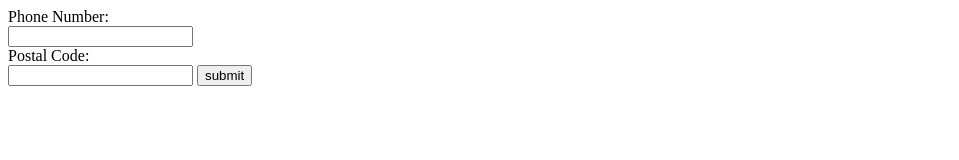
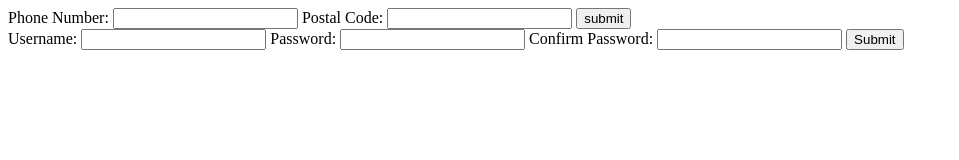
Before and after one commit to QuentinMcCarthy/regex-intro, a plain HTML site: page index.html in a window 1280 px wide. Shown: the whole page, without its empty margins (0-959 px from the left). Drawn offline with Linux system fonts and the light colour scheme.

Commit message:
Login form validation

```diff
--- a/index.html
+++ b/index.html
@@ -7,17 +7,27 @@
 	<body>
 		<form onsubmit="validatePhPost()">
 			<label for="phoneNum">Phone Number:</label>
-			<br>
 			<input id="phoneNum" type="text" name="phoneNum" value="">
-			<br>
 
 			<label for="postCode">Postal Code:</label>
-			<br>
 			<input id="postCode" type="text" name="postCode" value="">
 
 			<input type="submit" name="" value="submit">
 		</form>
 
+		<form onsubmit="validateLogin()">
+			<label for="username">Username:</label>
+			<input id="username" type="text" name="username" value="">
+
+			<label for="password">Password:</label>
+			<input id="password" type="password" name="" value="">
+
+			<label for="confirmPass">Confirm Password:</label>
+			<input id="confirmPass" type="password" name="confirmPass" value="">
+
+			<input type="submit" value="Submit">
+		</form>
+
 		<script src="js/script.js"></script>
 	</body>
 </html>
--- a/js/script.js
+++ b/js/script.js
@@ -24,3 +24,95 @@ function validatePhPost(){
 		console.log("Postal Code correct");
 	}
 }
+
+function validateLogin(){
+	event.preventDefault();
+
+	var username = document.getElementById("username").value,
+		nameRegex = /^[\w]{6,12}$/;
+
+	if(!username){
+		alert("Enter: Username cannot be blank!");
+	} else{
+		let count = /^.{6,15}$/g,
+			cap = /(.*[A-Z]){1,}/;
+			lwr = /.*[a-z]/;
+			num = /(.*\d){1,}/;
+
+		let countResult = count.test(username);
+
+		if(!countResult){
+			console.error("Invalid username length");
+			alert("Username must be between 6-15 chars long");
+		} else{
+			let capResult = cap.test(username);
+
+			if(!capResult){
+				console.error("Invalid username capitalisation");
+				alert("Username must contain at least one capital!");
+			} else{
+				let lwrResult = lwr.test(username);
+
+				if(!lwrResult){
+					console.error("Invalid username capitalisation");
+					alert("Username must contain at least one lowercase letter!");
+				} else{
+					let numResult = num.test(username);
+
+					if(!numResult){
+						console.error("Invalid username numerics");
+						alert("Username must contain at least one number!");
+					} else{
+						console.log("Username valid");
+					}
+				}
+			}
+		}
+	}
+
+	var password = document.getElementById("password").value,
+		confirmPass = document.getElementById("confirmPass").value,
+		passRegex = /^[\w]{6,12}$/;
+
+	if(!password){
+		alert("Error: Password cannot be blank!");
+	} else if(password !== confirmPass){
+		console.error("Password mismatch");
+		alert("Error: Passwords do not match!");
+	} else{
+		let count = /^.{9,}$/g,
+			cap = /(.*[A-Z]){2,}/;
+			lwr = /.*[a-z]/;
+			num = /(.*\d){2,}/;
+
+		let countResult = count.test(password);
+
+		if(!countResult){
+			console.error("Invalid password length");
+			alert("Password must be at least 9 chars long");
+		} else{
+			let capResult = cap.test(password);
+
+			if(!capResult){
+				console.error("Invalid password capitalisation");
+				alert("Password must contain at least two capitals!");
+			} else{
+				let lwrResult = lwr.test(password);
+
+				if(!lwrResult){
+					console.error("Invalid password capitalisation");
+					alert("Password must contain at least one lowercase letter!");
+				} else{
+					let numResult = num.test(password);
+
+					if(!numResult){
+						console.error("Invalid password numerics");
+						alert("Password must contain at least two numbers!");
+					} else{
+						console.log("Password valid");
+					}
+				}
+			}
+		}
+	}
+}
```
